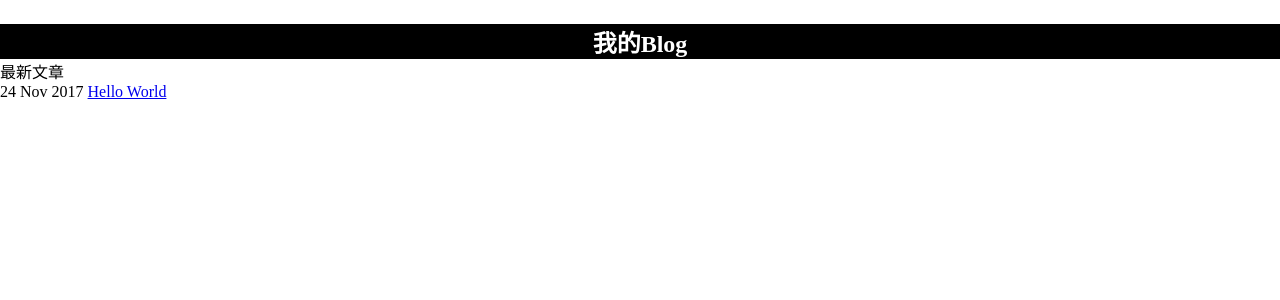
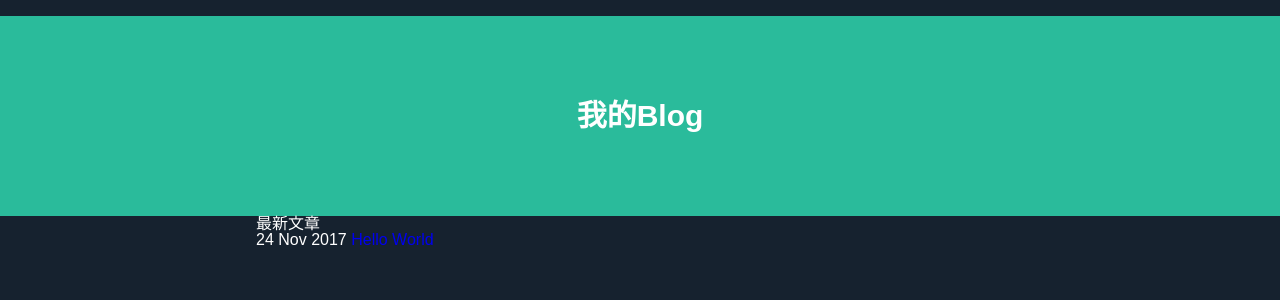
Before and after one commit to tammy0809/gs_demo, a Jekyll site: the page built from index.html, in a window 1280 px wide. Shown: the top 300 px of the page. Built offline with Jekyll 4.4.1, drawn with Linux system fonts in a browser that asks for light colours.

Commit message:
页面美化

```diff
--- a/_layouts/default.html
+++ b/_layouts/default.html
@@ -4,6 +4,110 @@
 　　　　<meta http-equiv="content-type" content="text/html; charset=utf-8" />
 　　　　<title>{{ page.title }}</title>
 　　</head>
+    <style>
+    @charset "utf-8";
+    div,
+    a,
+    b,
+    input,
+    textarea,
+    button,
+    select,
+    form,
+    label,
+    span,
+    td,
+    li,
+    time,
+    body,
+    ul,
+    ol,
+    i,
+    h1,
+    h2,
+    h3,
+    h4,
+    h5,
+    h6,
+    p,
+    table,
+    dd,
+    dl,
+    dt {
+      margin: 0;
+      padding: 0;
+      border: 0;
+      font-family: "Microsoft YaHei", SimSun, Arial, Helvetica, sans-serif;
+      -webkit-tap-highlight-color: transparent;
+    }
+    th,
+    td {
+      -webkit-user-select: none;
+      -moz-user-select: none;
+      -ms-user-select: none;
+      user-select: none;
+    }
+    article,
+    aside,
+    footer,
+    header,
+    section,
+    nav,
+    fieldset {
+      display: block;
+      padding: 0;
+      margin: 0;
+    }
+    ul,
+    ol,
+    li {
+      list-style: none;
+    }
+    input,
+    img,
+    fieldset {
+      border: none;
+    }
+    img {
+      vertical-align: middle;
+    }
+    table,
+    td {
+      cellpadding: 0;
+      cellspacing: 0;
+      border-collapse: collapse;
+      border-spacing: 0;
+    }
+    .clearfix {
+      display: block;
+      zoom: 1;
+    }
+    .clearfix:after {
+      content: ".";
+      display: block;
+      height: 0;
+      clear: both;
+      visibility: hidden;
+    }
+    a {
+      text-decoration: none;
+    }
+    a:focus,
+    input {
+      outline: none;
+      /*for Firfox*/
+    }
+    .center{text-align:center;}
+    /*---*/
+    body {
+      background: #16222f;
+      line-height: 100%;
+      color:#fff;
+    }
+    .tb{text-align:center;background:#2abb9b;color:#fff;font-size:30px;line-height:200px;}
+    .warp{width:60%;margin:0 auto;}
+    .list{}
+    </style>
 　　<body>
 
 　　　　{{ content }}
--- a/index.html
+++ b/index.html
@@ -2,15 +2,12 @@
 layout: default
 title: 我的Blog
 ---
-<style>
-*{margin:0;padding:0}
-body{}
-.h1{text-align:center;background:#000;color:#fff;}
-</style>
-<h2 class='h1'>{{ page.title }}</h2>
+<h2 class='tb'>{{ page.title }}</h2>
+<div class="warp">
     <p>最新文章</p>
     <ul>
     {% for post in site.posts %}
     <li>{{ post.date | date_to_string }} <a href="{{ site.baseurl }}{{ post.url }}">{{ post.title }}</a></li>
         {% endfor %}
     </ul>
+</div>
```
Lines whose indentation alone changed are shown as unchanged.
